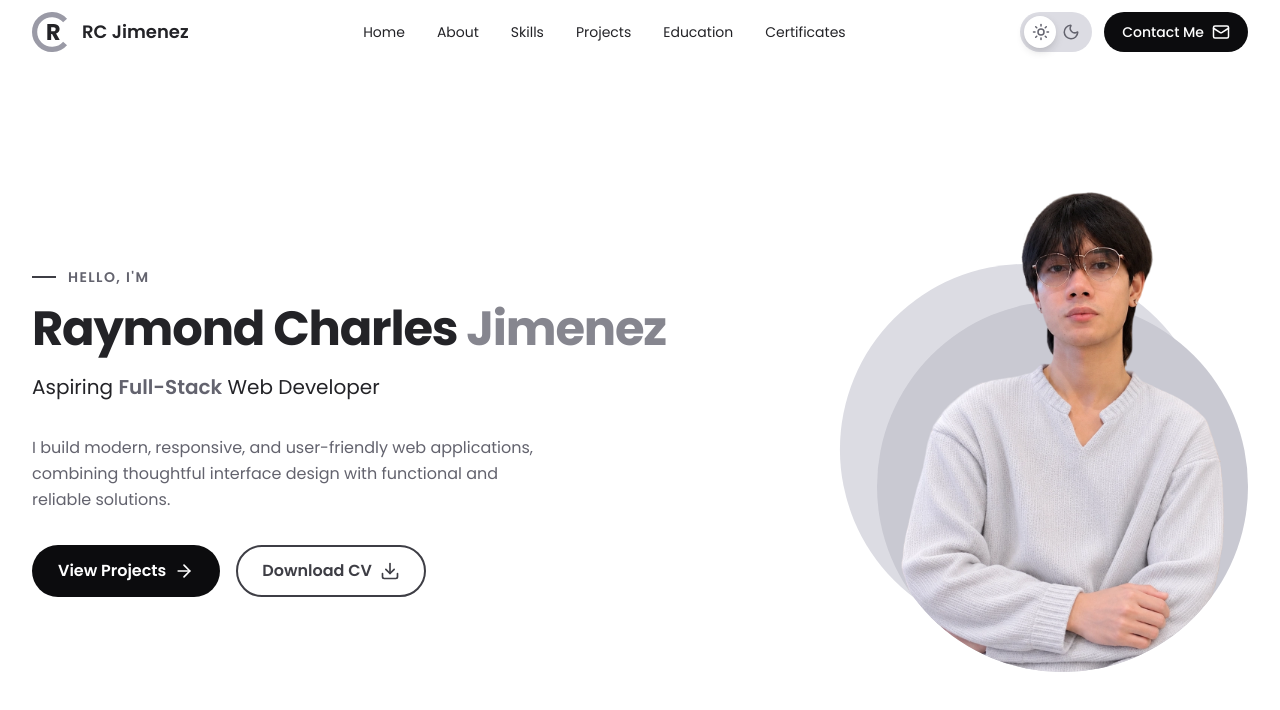
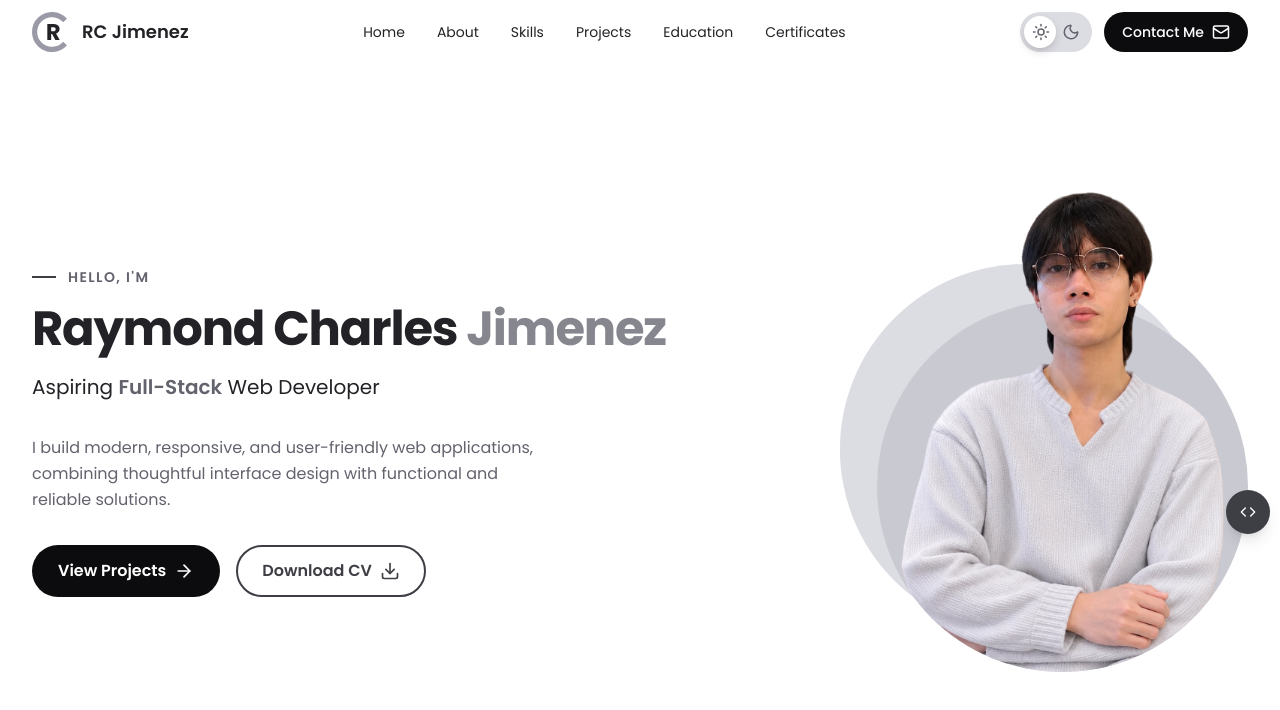
Before and after one commit to hina-san1/portfolio, a React (Vite) app: page / in a window 1280 px wide. Shown: the top 710 px of the page. Built offline with nearby package versions, Linux system fonts and the light colour scheme.

Commit message:
feat(hero): add code badge on the photo's front blob

```diff
--- a/src/sections/Hero.tsx
+++ b/src/sections/Hero.tsx
@@ -1,4 +1,4 @@
-import { ArrowRight, Download } from 'lucide-react'
+import { ArrowRight, Code, Download } from 'lucide-react'
 import ButtonLink from '../components/ui/ButtonLink.tsx'
 import heroImage from '../assets/hero.webp'
 
@@ -66,6 +66,12 @@ function Hero() {
               className="block h-80 w-auto md:h-96 lg:h-120"
             />
           </div>
+          <div
+            aria-hidden="true"
+            className="absolute top-2/3 right-0 flex size-11 translate-x-1/2 -translate-y-1/2 items-center justify-center rounded-full bg-tile text-graphite-0 shadow-lg"
+          >
+            <Code size={16} />
+          </div>
         </div>
       </div>
     </section>
```
